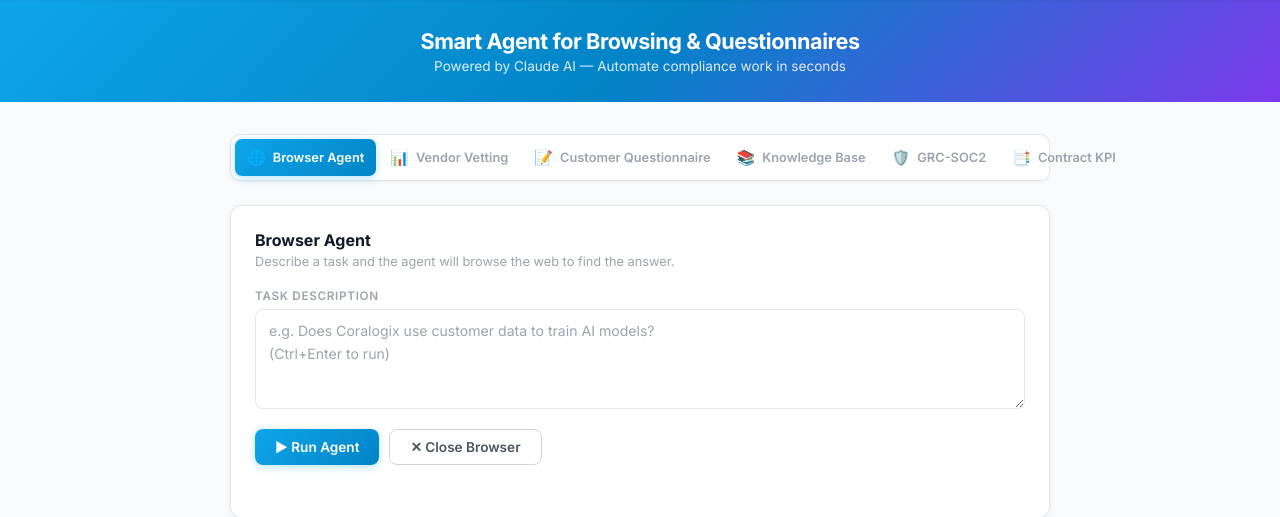
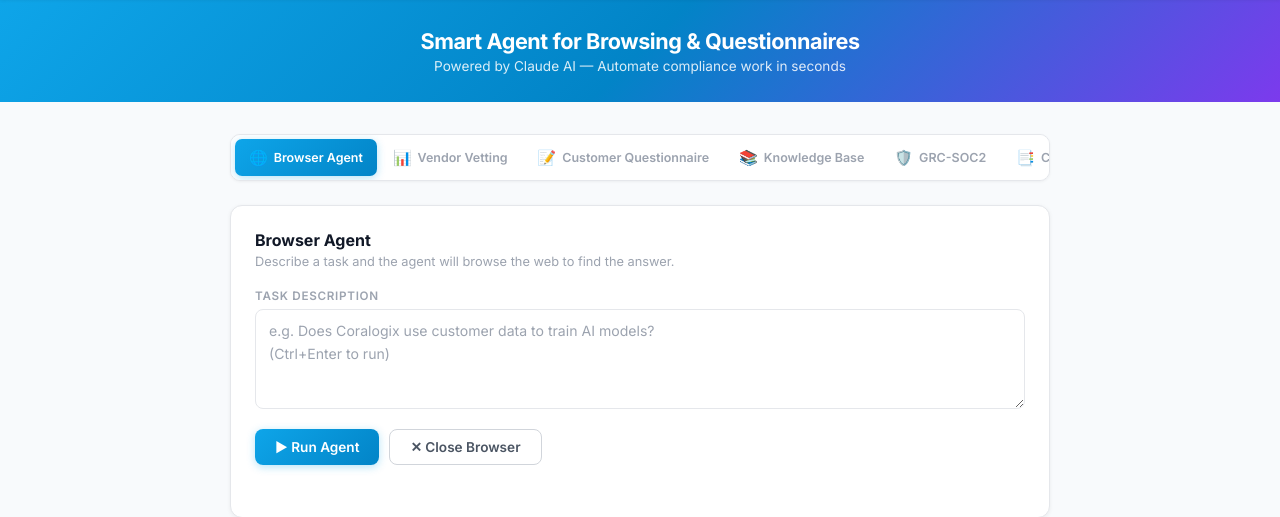
Before and after one commit to zachahrak-hub/Zach--claude-project, a Flask app: page / in a window 1280 px wide. Shown: the part 64-581 px from the top of the page. Run offline with Flask 3, Linux system fonts and the light colour scheme; the visitor is signed in with stand-in values (Sample User, id 1); some libraries are stand-ins or nearby versions.

Commit message:
fix: make tabs scrollable to prevent overflow

```diff
--- a/templates/index.html
+++ b/templates/index.html
@@ -139,18 +139,21 @@
       padding: 4px;
       margin-bottom: 24px;
       box-shadow: 0 1px 3px rgba(0,0,0,0.05);
-    }
+      overflow-x: auto;
+      scrollbar-width: none;
+    }
+    .tabs::-webkit-scrollbar { display: none; }
 
     .tab {
-      flex: 1;
+      flex: 0 0 auto;
       display: flex;
       align-items: center;
       justify-content: center;
-      gap: 7px;
-      padding: 9px 12px;
+      gap: 6px;
+      padding: 9px 14px;
       border-radius: 7px;
       cursor: pointer;
-      font-size: .8rem;
+      font-size: .78rem;
       font-weight: 600;
       color: var(--text3);
       transition: color .2s, background .2s;
```
